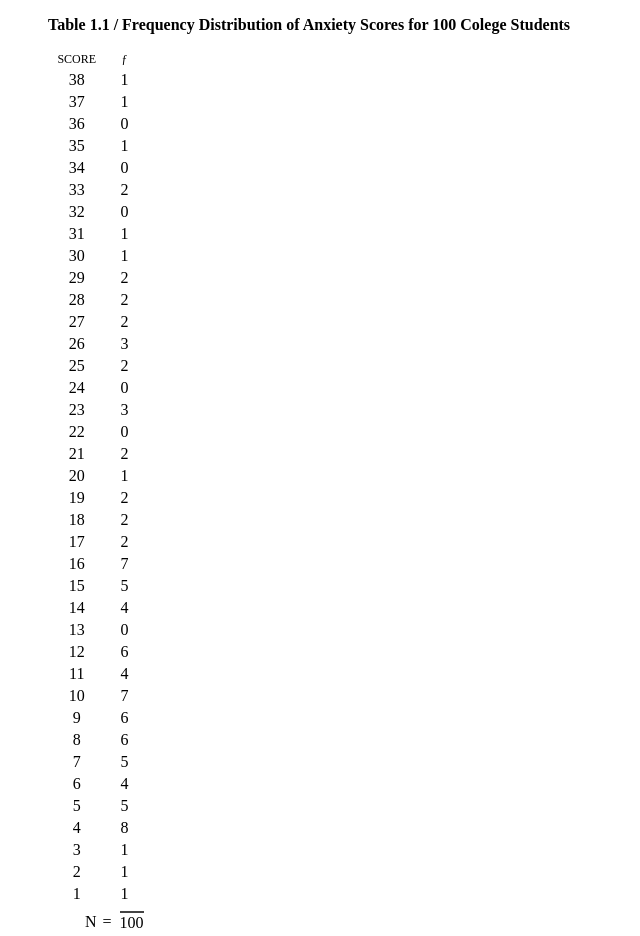
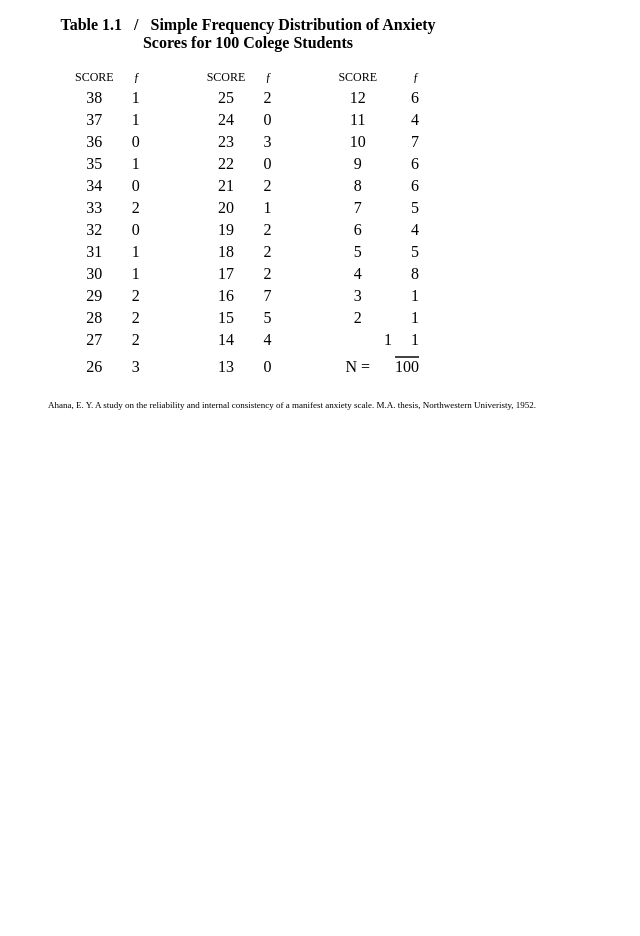
Before and after one commit to nkabrown/elem-statistics, a plain HTML site: page index.html in a window 1280 px wide. Shown: the top 936 px of the page, without its empty margins (0-640 px from the left). After the commit the page ends 800 px from the top, so only its background shows below. Drawn offline with Linux system fonts and the light colour scheme.

Commit message:
Format table columns and textbook table style

```diff
--- a/css/60s-textbook.css
+++ b/css/60s-textbook.css
@@ -3,8 +3,14 @@ body {
   font-family: "Stymie", "Baskerville", serif;
 }
 
+figure {
+  width: 400px;
+}
+
 figcaption {
   font-weight: 700;
+  text-align: center;
+  white-space: pre-wrap;
 }
 
 table {
@@ -19,10 +25,27 @@ th {
 th {
   font-size: 12px;
   font-weight: 300;
+  width: 25px;
 }
 
 td {
   text-align: center;
+}
+
+th:nth-child(even),
+td:nth-child(even) {
+  text-align: right;
+  padding-right: 40px;
+}
+
+th:nth-child(odd),
+td:nth-child(odd) {
+  padding-left: 25px;
+}
+
+.row:nth-last-child(2) td:nth-child(5) {
+  padding-right: 0;
+  text-align: right;
 }
 
 .row:nth-last-child(2) {
@@ -34,10 +57,17 @@ td {
   height: 22px;
   line-height: 22px;
   margin-left: 35px;
+  padding-right: 0;
   letter-spacing: 6px;
+  text-align: right;
 }
 
 .lineover {
   border-top: 2px solid #444;
   padding: 0;
 }
+
+small {
+  white-space: pre;
+  font-size: 9px;
+}
--- a/src/frequency-dist-data.js
+++ b/src/frequency-dist-data.js
@@ -22,12 +22,7 @@ class FrequencyDistTable {
        .data(this.data)
      .enter().append('tr')
        .attr('class', 'row')
-       .html(d => `<td>${d[0]}</td><td>${d[1]}</td>`);
-
-    d3.select('tbody')
-      .append('tr')
-      .attr('class', 'row')
-      .html(`<span class="total">N=</span><td class="lineover">${d3.sum(this.data, d => d[1])}</td>`);
+       .html(d => `<td>${d[0]}</td><td>${d[1]}</td><td>${d[2]}</td><td>${d[3]}</td><td>${d[4]}</td><td>${d[5]}</td>`);
 
     d3.select('small')
        .text(this.attribution);
@@ -58,9 +53,25 @@ d3.csv('../data/scores.csv', (error, data) => {
   // convert map to an array of pairs
   scores = [...scores];
 
+  // calculate column length
+  const tdLength = scores.length + 1;
+  const columnLength = Math.ceil(tdLength / 3);
+
+  let column_data = [];
+  const column_one_data = scores.slice(0,13);
+  const column_two_data = scores.slice(13,26);
+  const column_three_data = scores.slice(26,39);
+
+  let rows = [];
+  for (let i = 0; i < columnLength; i++) {
+    let row_data = [column_one_data[i][0], column_one_data[i][1], column_two_data[i][0], column_two_data[i][1], column_three_data[i] ? column_three_data[i][0] : 'N =', column_three_data[i] ? column_three_data[i][1] : `<span class="lineover">${d3.sum(scores, d => d[1])}</span>`];
+    rows.push(row_data);
+  }
+
+
   d3.text('src/modal/frequencyTable.html', str => {
      d3.select('.container').append('div').attr('class', 'freq-table').html(str);
 
-     new FrequencyDistTable('tbody', scores, 'Table 1.1 / Frequency Distribution of Anxiety Scores for 100 Colege Students', 'Ahana, E. Y. A study on the reliability and internal consistency of a manifest anxiety scale. M.A. thesis, Northwestern Univeristy, 1952.').init();
+     new FrequencyDistTable('tbody', rows, 'Table 1.1   /   Simple Frequency Distribution of Anxiety Scores for 100 Colege Students', 'Ahana, E. Y. A study on the reliability and internal consistency of a manifest anxiety scale. M.A. thesis, Northwestern Univeristy, 1952.').init();
   });
 });
--- a/src/modal/frequencyTable.html
+++ b/src/modal/frequencyTable.html
@@ -3,7 +3,7 @@
   </figcaption>
   <table>
     <thead>
-      <tr><th>SCORE</th><th>&#402;</th></tr>
+      <tr><th>SCORE</th><th>&#402;</th><th>SCORE</th><th>&#402;</th><th>SCORE</th><th>&#402;</th></tr>
     </thead>
     <tbody>
     </tbody>
```
